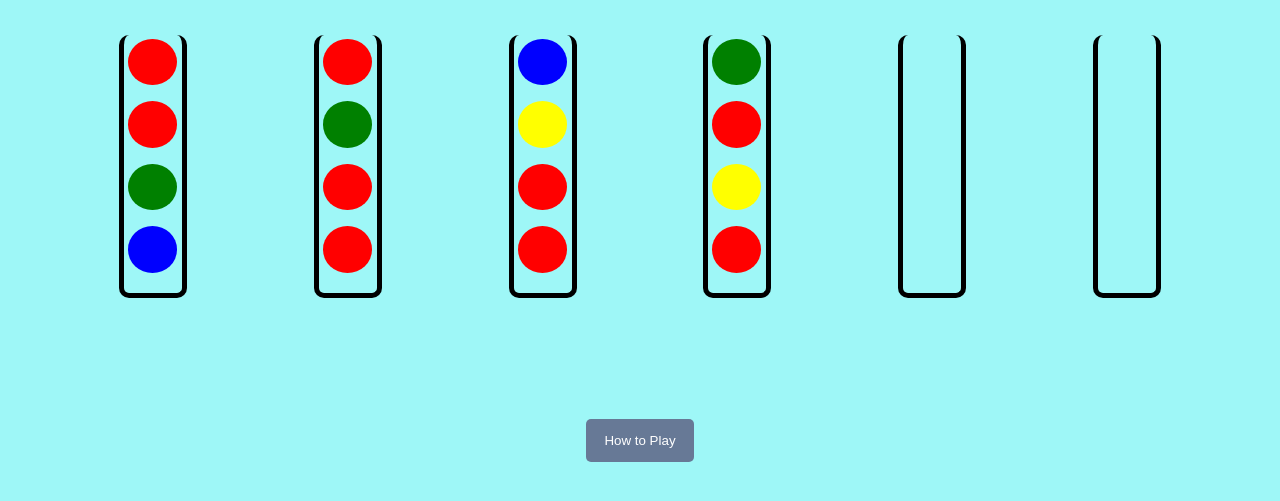
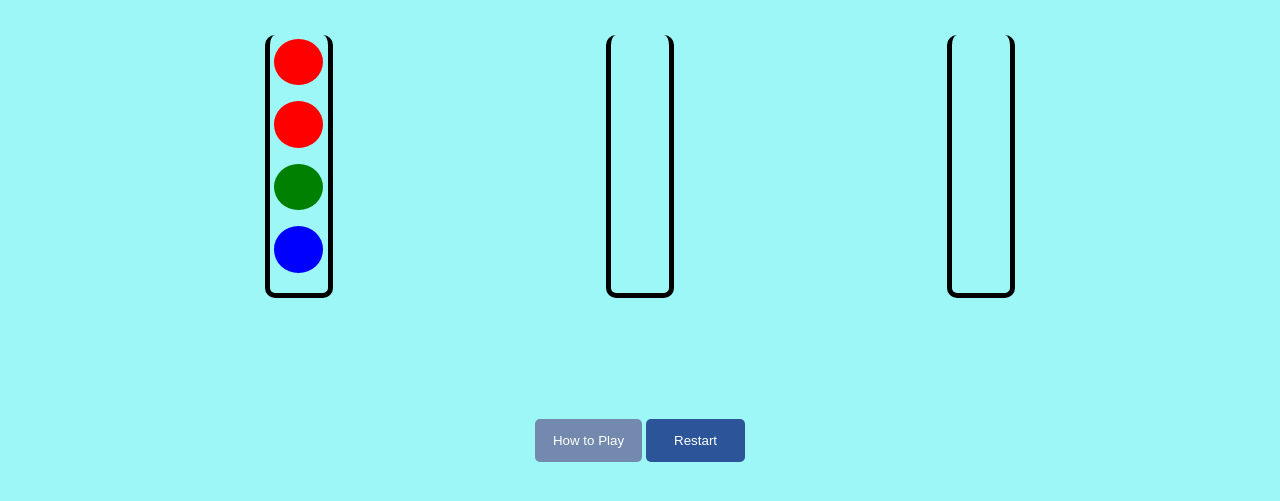
Before and after one commit to melissamorganc/color-sorter, a plain HTML site: page index.html in a window 1280 px wide. Shown: the part 131-632 px from the top of the page. Drawn offline with Linux system fonts and the light colour scheme.

Commit message:
attempts at grabbing last dot in an array

```diff
--- a/index.html
+++ b/index.html
@@ -26,6 +26,7 @@
             </div>
         </div>
     </div>
+    <button class="restartBtn" id="restartGame">Restart</button>
     <script src="script.js"></script>
 </body>
 </html>
--- a/script.js
+++ b/script.js
@@ -28,14 +28,16 @@ function createBox() {
 	return boxDiv;
 }
 
-function createDot(event) {
+function createDot(box) {
 	const dotDiv = document.createElement('div');
 	dotDiv.classList.add('dot');
 	dotDiv.style.backgroundColor =
 		colorsAmount[Math.floor(Math.random() * colorsAmount.length)];
-	event.appendChild(dotDiv);
+	// dotDiv.addEventListener// click and move functionality
+	box.appendChild(dotDiv);
+	return dotDiv;
 }
-
+//try to pick up each dot and its array position
 // function addColorsToArray() {
 
 // }
@@ -49,14 +51,25 @@ function init(numOfColors) {
 		//adding 4 dots for each container
 		for (let j = 0; j < 4; j++) {
 			dots[i].push(createDot(boxes[boxCount - 1]));
+			// const dotsPerGroup = dots.length / numOfColors;
+			// // numOfColors.map(('', i) => dots.slice(i * dotsPerGroup, (i + 1) * dotsPerGroup));
+			// console.log(dotsPerGroup);
 		}
-	} //empty boxes
+	}
 	for (let k = 0; k < 2; k++) {
 		boxes.push(createBox());
-		boxCount++;
-	}
+	} //empty boxes
 }
-init(4);
+init(1);
+console.log(dots);
+console.log(boxes)
+
+//RESTART BUTTON
+const restartBtn = document.querySelector('.restartBtn');
+restartBtn.addEventListener('click', init);
+console.log(restartBtn);
+
+//Bug - adds extra empty boxes
 
 //amount of arrays that are created varies off of user input
 
@@ -85,14 +98,49 @@ console.log(lastDot);
 console.log(gameboard);
 console.log(lastDot[0]);
 
-const container = document.getElementsByClassName('container');
-console.log(container);
+console.log(boxes)
+console.log(boxDiv)
+
+// THIS IS WHAT I DID TO BE ABLE TO SELECT ALL THE BOXES
+
+let clickAllBoxes = function() {
+	let attribute = boxes.getAttribute("data-myattribute");
+	console.log(attribute);
+}
+for (let i = 0; i < boxes.length; i++) {
+
+	boxes[i].addEventListener('click', function () {
+		console.log('you clicked the container');
+		dots.pop([i][dots.length - 1])
+	})
+};
+console.log(boxes)
+
+// THIS ONE DID NOT WORK
+const dotTest = document.querySelectorAll('.dot');
+console.log(dotTest);
+
+dotTest.forEach(element => element.addEventListener('click', event => {
+	console.log(event.target.getAttribute("data-element"))
+}))
+
+// let clickAllDots = function() {
+// 	let dotAttribute = dots[i].getAttribute("data-mydotattribute");
+// 	console.log(dotAttribute);
+// }
+// for (let i = 0; i < dots.length; i++) {
+// 	dots.addEventListener('click', function() {
+// 		console.log('you clickd the dot')
+// 	})
+// }
+//Notes - https://stackoverflow.com/questions/19655189/javascript-click-event-listener-on-class
 
 // EVENT LISTENERS
-lastDot[0].addEventListener('click', function () {
-	console.log('last dot clicked');
-	lastDot.style.border = 'black';
-});
+// lastDot[0].addEventListener('click', function () {
+// 	console.log('last dot clicked');
+// 	// lastDot.style.borderColor = 'black';
+// });
+//ERROR on changing colors
 
 // MOVING FUNCTIONALITY
 // On first click the border is changed to a new color.
--- a/style.css
+++ b/style.css
@@ -11,6 +11,16 @@ ul {
 }
 h1 {
     padding: 35px;
+}
+.restartBtn {
+    padding: 14px 28px;
+	background-color: #2b5598;
+	border: none;
+	outline: none;
+	border-radius: 5px;
+	color: white;
+	font-family: 'Arial';
+	cursor: pointer;
 }
 /* MODAL CSS */
 #modal {
@@ -26,7 +36,7 @@ h1 {
 }
 .modal-buttons {
 	padding: 14px 18px;
-	background-color: #677996;
+	background-color: #738aae;
 	border: none;
 	outline: none;
 	border-radius: 5px;
```
